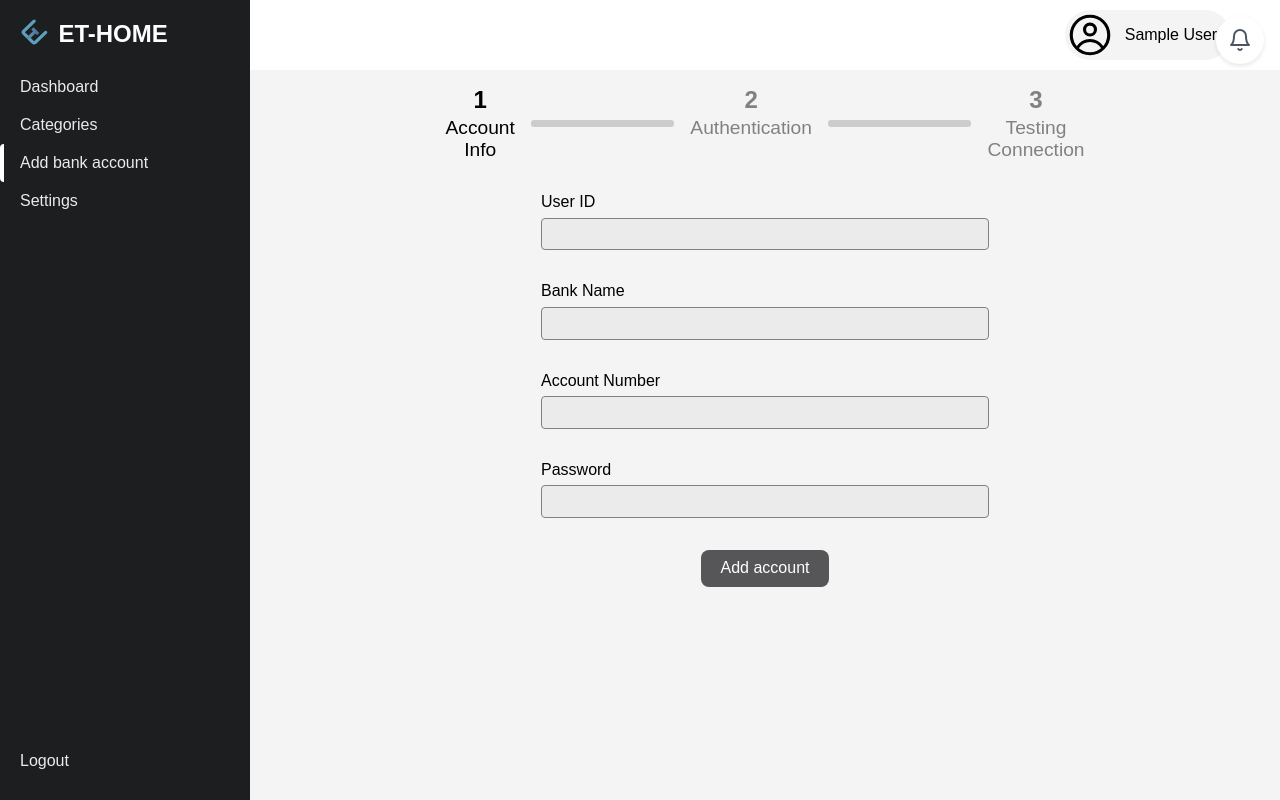
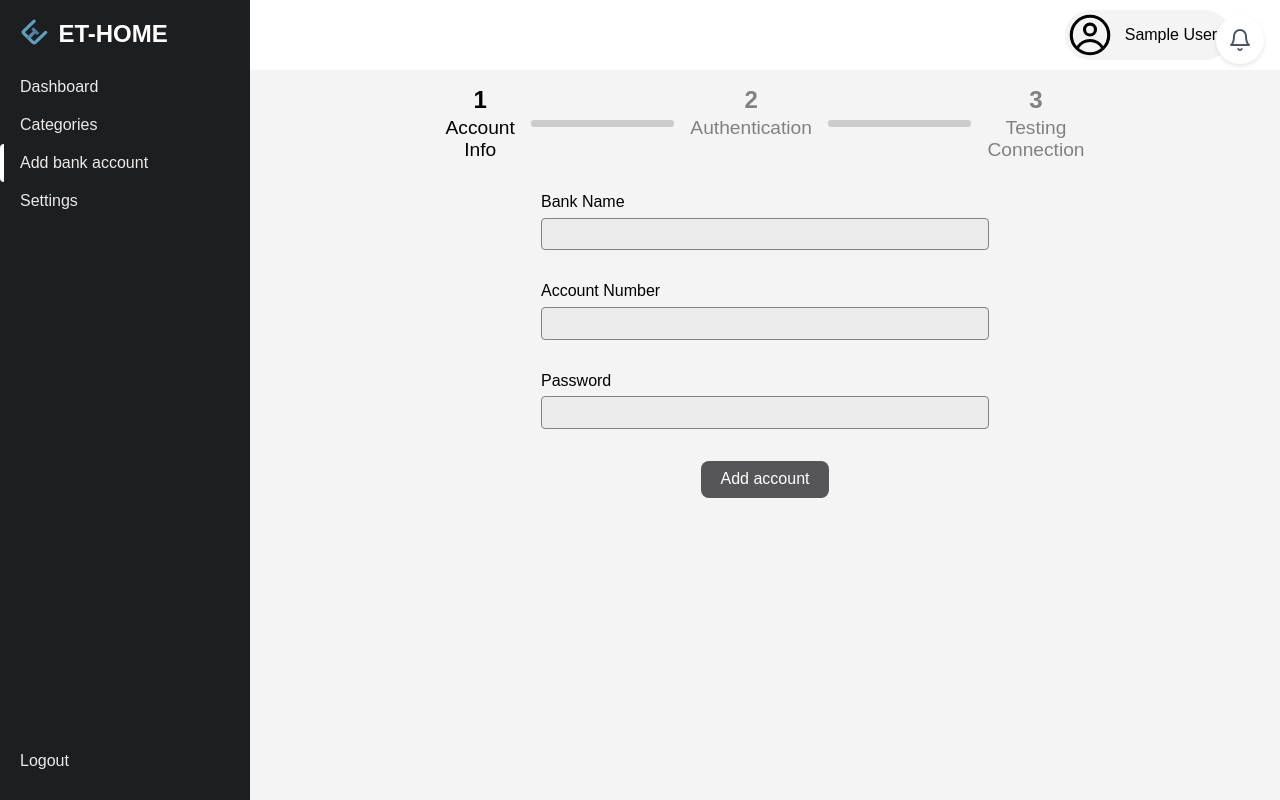
Before and after one commit to anouillz/ET-HOME, a Django app: page /addAccount/ in a window 1280 px wide. Run offline with Django 5.2, Linux system fonts and the light colour scheme; the visitor is signed in with stand-in values (Sample User, id 1).

Commit message:
removed user id when adding account + added initial sync

```diff
--- a/src/app/ET_HOME/core/bank_auth.py
+++ b/src/app/ET_HOME/core/bank_auth.py
@@ -10,12 +10,11 @@ from django.utils.timezone import now
 from ET_HOME.models import BankAccount, AppToken, Transaction, SpendingCategory
 
 
-def generate_secret(request, user_id, account_number, password):
+def generate_secret(request, account_number, password):
     csrf_token = get_token(request)
     response = requests.post(
         request.build_absolute_uri(reverse("bank:gen_secret")),
         {
-            "user_id": user_id,
             "account_number": account_number,
             "password": password
         },
--- a/src/app/ET_HOME/templates/add_account.html
+++ b/src/app/ET_HOME/templates/add_account.html
@@ -27,10 +27,6 @@
     <div class="info">
         {% csrf_token %}
         <div class="field">
-            <label for="bankUserId">User ID</label>
-            <input type="text" id="bankUserId">
-        </div>
-        <div class="field">
             <label for="bankName">Bank Name</label>
             <input type="text" id="bankName">
         </div>
--- a/src/app/ET_HOME/views.py
+++ b/src/app/ET_HOME/views.py
@@ -341,7 +341,6 @@ def add_transaction(request):
 def add_bank_account(request):
     res = bank_auth.generate_secret(
         request,
-        request.POST.get("user_id"),
         request.POST.get("account_number"),
         request.POST.get("password")
     )
@@ -357,6 +356,8 @@ def add_bank_account(request):
             secret=res.get("secret"),
             secret_id=res.get("id")
         )
+
+        bank_auth.sync_account(request, account)
 
         message = f"Successfully added new bank account into your app (id: {account.id})"
         Notification.objects.create(
--- a/src/app/static/js/add_account.js
+++ b/src/app/static/js/add_account.js
@@ -2,13 +2,11 @@ let confirmBtn
 let step1, step2, step3
 
 async function confirm() {
-    let userId = document.getElementById("bankUserId").value
     let bankName = document.getElementById("bankName").value
     let accountNum = document.getElementById("bankAccountNumber").value
     let password = document.getElementById("bankUserPassword").value
     confirmBtn.disabled = true
     let data = new FormData()
-    data.set("user_id", userId)
     data.set("bank_name", bankName)
     data.set("account_number", accountNum)
     data.set("password", password)
@@ -22,12 +20,11 @@ async function confirm() {
         }
         return res.id
     }).catch(err => {
-        console.error(err)
         confirmBtn.disabled = false
         step1.classList.remove("finished")
         step2.classList.remove("active")
     })
-    if (accountId === null) {
+    if (!accountId) {
         return
     }
 
@@ -42,7 +39,6 @@ async function confirm() {
         step3.classList.add("finished")
         setTimeout(() => window.location.href = "/", 1000)
     }).catch(err => {
-        console.error(err)
         confirmBtn.disabled = false
         step2.classList.remove("finished")
         step3.classList.remove("active")
```
Also changed, not shown: src/app/bank/views.py (+4 -10 lines).
